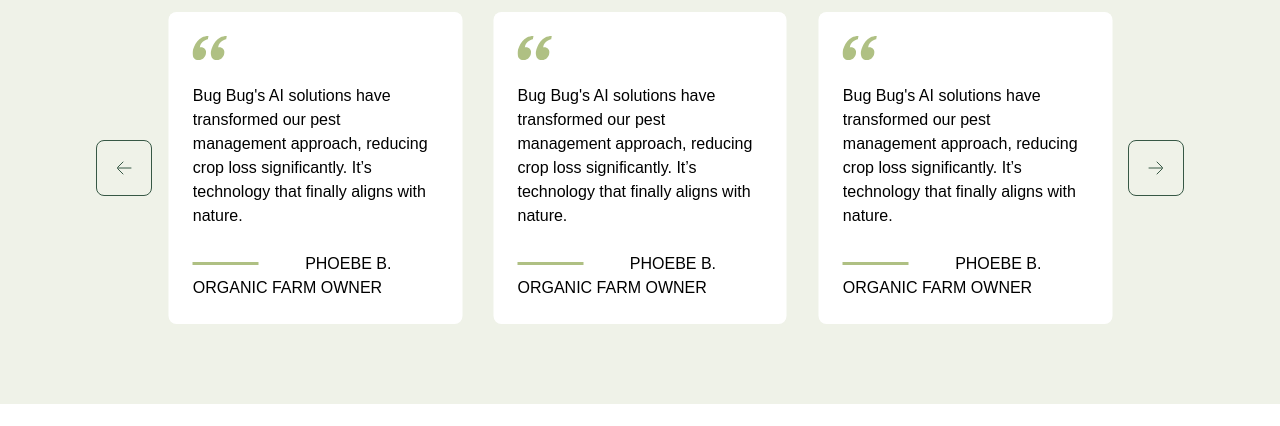
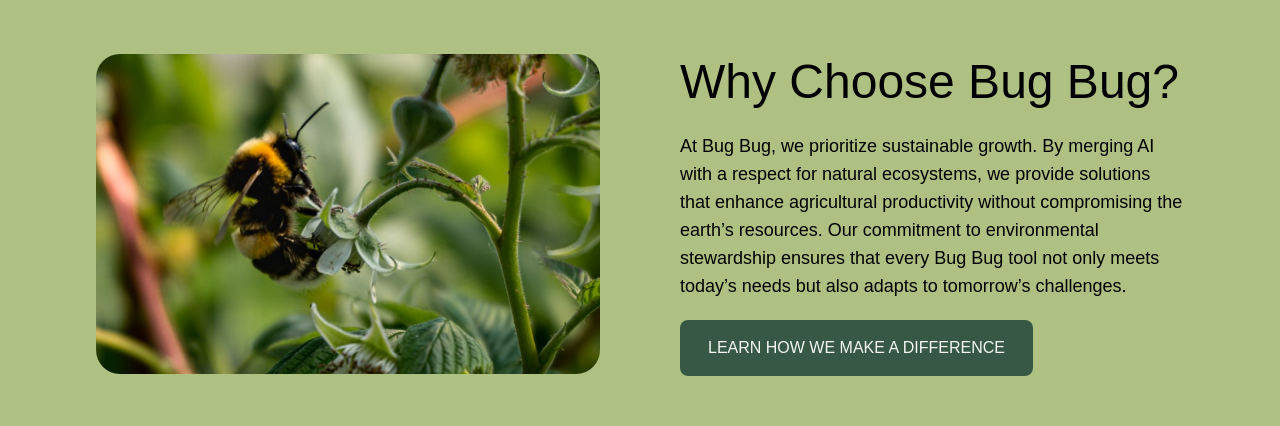
Before and after one commit to bagussuprapta/kreative-assembly, a React (Create React App) app: page / in a window 1280 px wide. Shown: the part 2166-2592 px from the top of the page. Built offline with nearby package versions, Linux system fonts and the light colour scheme; the HTML template or start-up script is replaced by a standard one; a web font is replaced by a local one.

Commit message:
feat(why-bug-bug): create why bug bug component

```diff
--- /dev/null
+++ b/src/components/interface/WhyBugBug.jsx
@@ -0,0 +1,21 @@
+function WhyBugBug() {
+  return (
+    <div className="mt-14 flex flex-col gap-y-5 py-12 md:flex md:flex-row md:gap-x-20 md:py-28">
+      <div className="w-60 place-self-center md:w-1/2 xl:">
+        <img className="rounded-3xl w-full h-80 object-cover" src="Bee.jpg" alt="" />
+      </div>
+      <div className=" flex flex-col gap-y-5 md:w-1/2 justify-between">
+        <h2 className="text-4xl md:text-3xl lg:text-4xl xl:text-5xl xl:leading-tight text-center md:text-left">Why Choose Bug Bug?</h2>
+        <p className="text-center text-lg md:text-left">
+          At Bug Bug, we prioritize sustainable growth. By merging AI with a respect for natural ecosystems, we provide solutions that enhance agricultural productivity without compromising the
+          earth’s resources. Our commitment to environmental stewardship ensures that every Bug Bug tool not only meets today’s needs but also adapts to tomorrow’s challenges.
+        </p>
+        <div className="flex gap-x-3 place-self-center md:place-self-start">
+          <button className="px-7 py-4 bg-bugbug-600 text-bugbug-50 rounded-lg focus:outline-none">LEARN HOW WE MAKE A DIFFERENCE</button>
+        </div>
+      </div>
+    </div>
+  );
+}
+
+export { WhyBugBug };
--- a/src/pages/landingPage.js
+++ b/src/pages/landingPage.js
@@ -2,6 +2,7 @@ import { Navbar } from "../components/interface/Navbar";
 import { Hero } from "../components/interface/Hero";
 import { AboutUs } from "../components/interface/AboutUs";
 import { OurSolution } from "../components/interface/OurSolution";
+import { WhyBugBug } from "../components/interface/WhyBugBug";
 import { Review } from "../components/interface/Review";
 import { InsightsAndInnovations } from "../components/interface/InsightsAndInnovations";
 import { GetInTouch } from "../components/interface/GetInTouch";
@@ -20,6 +21,9 @@ function LandingPage() {
       <div className="px-2 sm:px-4 md:px-6 lg:px-8 xl:px-24">
         <OurSolution />
       </div>
+      <div className="bg-bugbug-150 px-2 sm:px-4 md:px-6 lg:px-8 xl:px-24">
+        <WhyBugBug />
+      </div>
       <div className="px-2 sm:px-4 md:px-6 lg:px-8 xl:px-24">
         <Review />
       </div>
```
Also changed, not shown: public/Bee.jpg (added).
